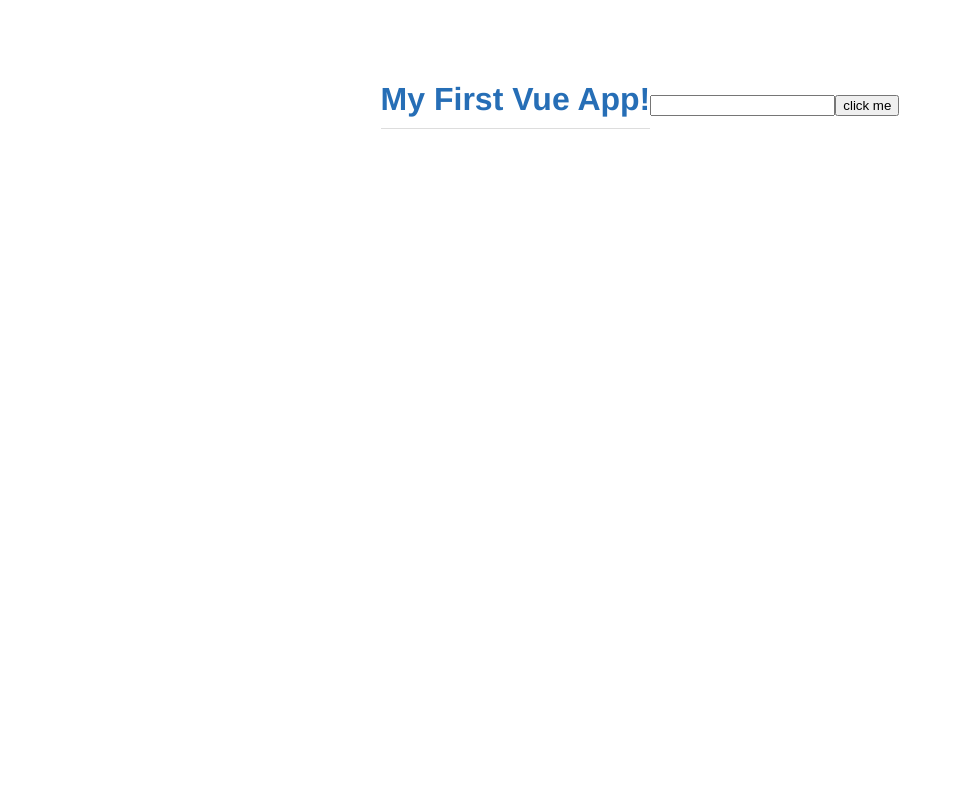
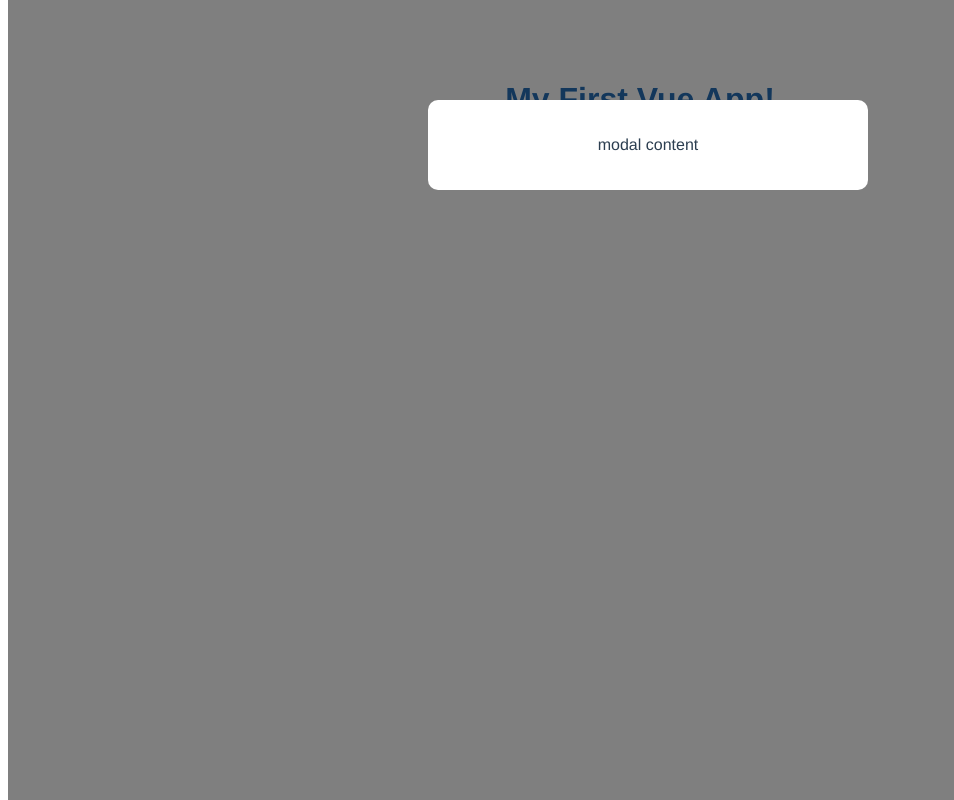
Before and after one commit to tomasz-kempinski/vueJS-course, a Vue app in the folder modal-project/: page / in a window 1280 px wide. Shown: the whole page, without its empty margins (0-954 px from the left). Built offline with nearby package versions, Linux system fonts and the light colour scheme.

Commit message:
Add Multiple Components

```diff
--- a/modal-project/src/App.vue
+++ b/modal-project/src/App.vue
@@ -1,12 +1,14 @@
 <template>
   <h1>{{ title }}</h1>
-  <input type="text" ref="name" />
-  <button @click="handleClick">click me</button>
+  <Modal />
 </template>
 
 <script>
+import Modal from "./components/Modal.vue";
+
 export default {
   name: "App",
+  components: { Modal },
   data() {
     return {
       title: "My First Vue App!",
--- /dev/null
+++ b/modal-project/src/components/Modal.vue
@@ -0,0 +1,24 @@
+<template>
+  <div class="backdrop">
+    <div class="modal">
+      <p>modal content</p>
+    </div>
+  </div>
+</template>
+
+<style>
+.modal {
+  width: 400px;
+  padding: 20px;
+  margin: 100px auto;
+  background: white;
+  border-radius: 10px;
+}
+.backdrop {
+  top: 0;
+  position: fixed;
+  background: rgba(0, 0, 0, 0.5);
+  width: 100%;
+  height: 100%;
+}
+</style>
```
Also changed, not shown: modal-project/src/components/HelloWorld.vue (deleted, +0 -57 lines).
